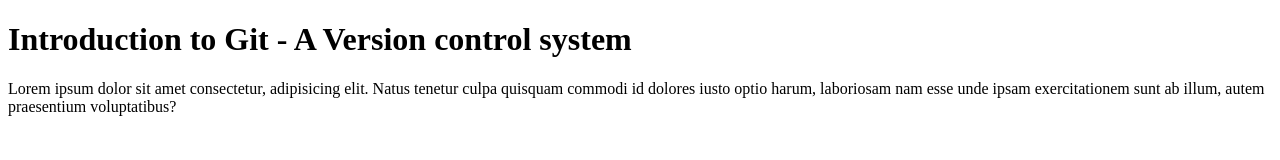
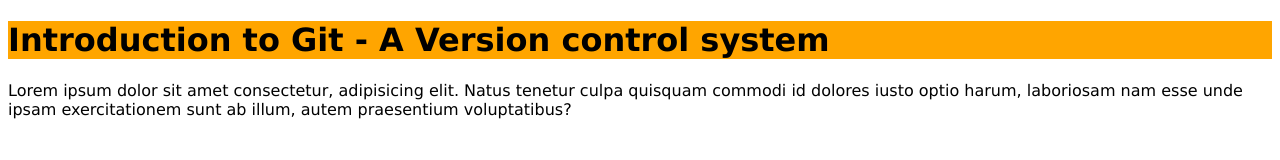
Before and after one commit to umairian/git-and-github-wdb3.0, a plain HTML site: page index.html in a window 1280 px wide. Drawn offline with Linux system fonts and the light colour scheme.

Commit message:
body and h1 styling completed

```diff
--- a/index.html
+++ b/index.html
@@ -5,6 +5,14 @@
     <meta http-equiv="X-UA-Compatible" content="IE=edge">
     <meta name="viewport" content="width=device-width, initial-scale=1.0">
     <title>Intro to GIT</title>
+    <style>
+        body {
+            font-family: Verdana, Geneva, Tahoma, sans-serif;
+        }
+        h1 {
+            background-color: orange;
+        }
+    </style>
 </head>
 <body>
     <h1>Introduction to Git - A Version control system</h1>
```
